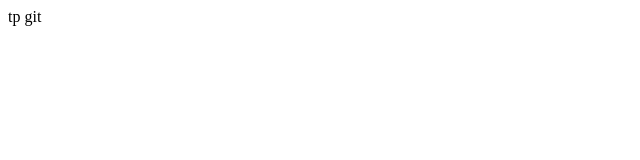
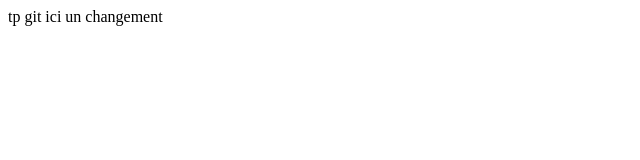
Before and after one commit to djidelprof/essaigit, a plain HTML site: page index.html in a window 1280 px wide. Shown: the whole page, without its empty margins (0-640 px from the left). Drawn offline with Linux system fonts and the light colour scheme.

Commit message:
Update index.html

```diff
--- a/index.html
+++ b/index.html
@@ -7,6 +7,7 @@
 </head>
 <body>
     tp git
+    ici un changement
 
 </body>
 </html>
```
